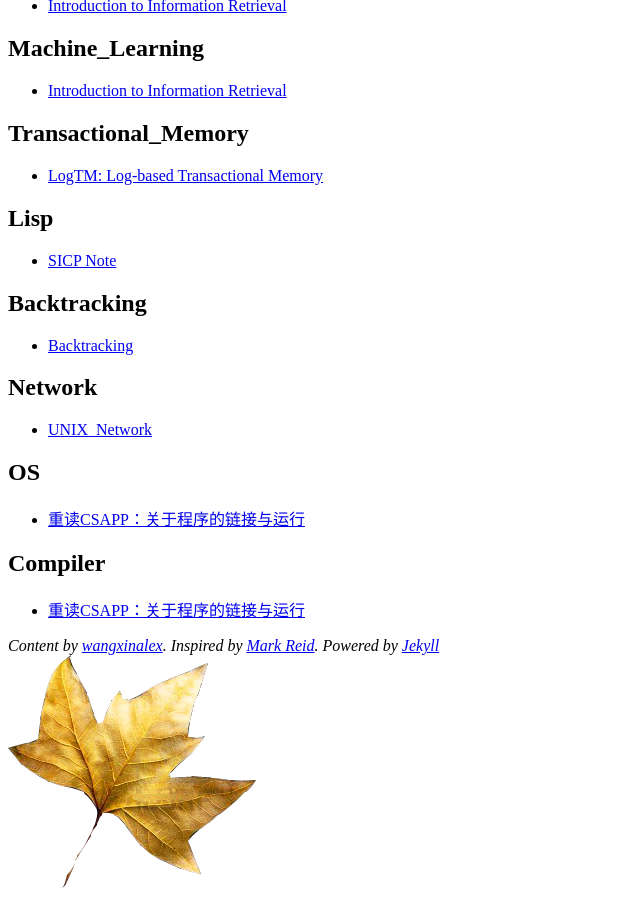
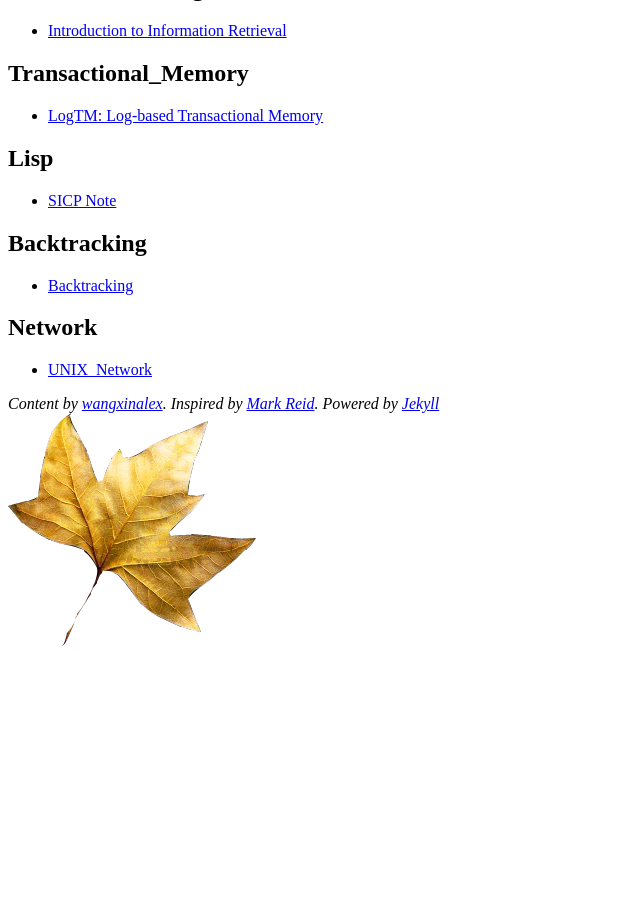
Before and after one commit to wangxinalex/wangxinalex.github.io, a Jekyll site: the page built from tags.html, in a window 1280 px wide and 900 px high, scrolled down 1922 px. Shown: the whole window, without its empty margins (0-640 px from the left). Built offline with Jekyll 4.4.1, drawn with Linux system fonts in a browser that asks for light colours; comment, search, counter and statistics services are not loaded; after the commit the page ends 2580 px from its top, so only the background shows below that; some of the changed text lies outside the part shown.

Commit message:
modified

```diff
--- a/_posts/2015-09-14-csapp_linking.md
+++ b/_posts/2015-09-14-csapp_linking.md
@@ -1,12 +1,11 @@
 ---
 layout: post
-title: "重读CSAPP：关于程序的链接与运行"
+title: "csapp_linking"
 description: ""
 category: OS
-tags: OS Compiler C
+tags: []
 ---
 {% include JB/setup %}
-
 #Chapter 7 Linking
 
 ##7.1 编译器驱动程序
```
